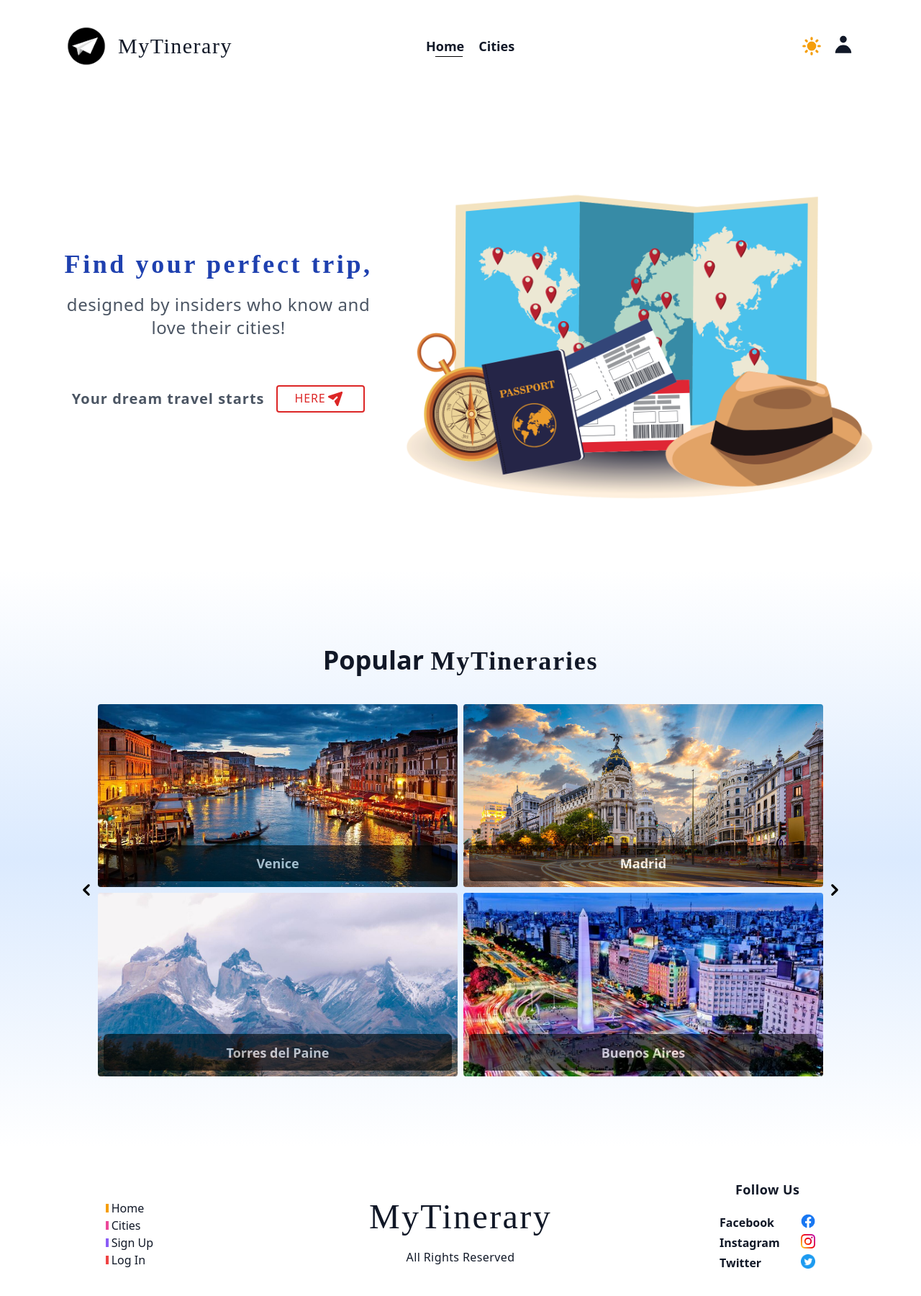
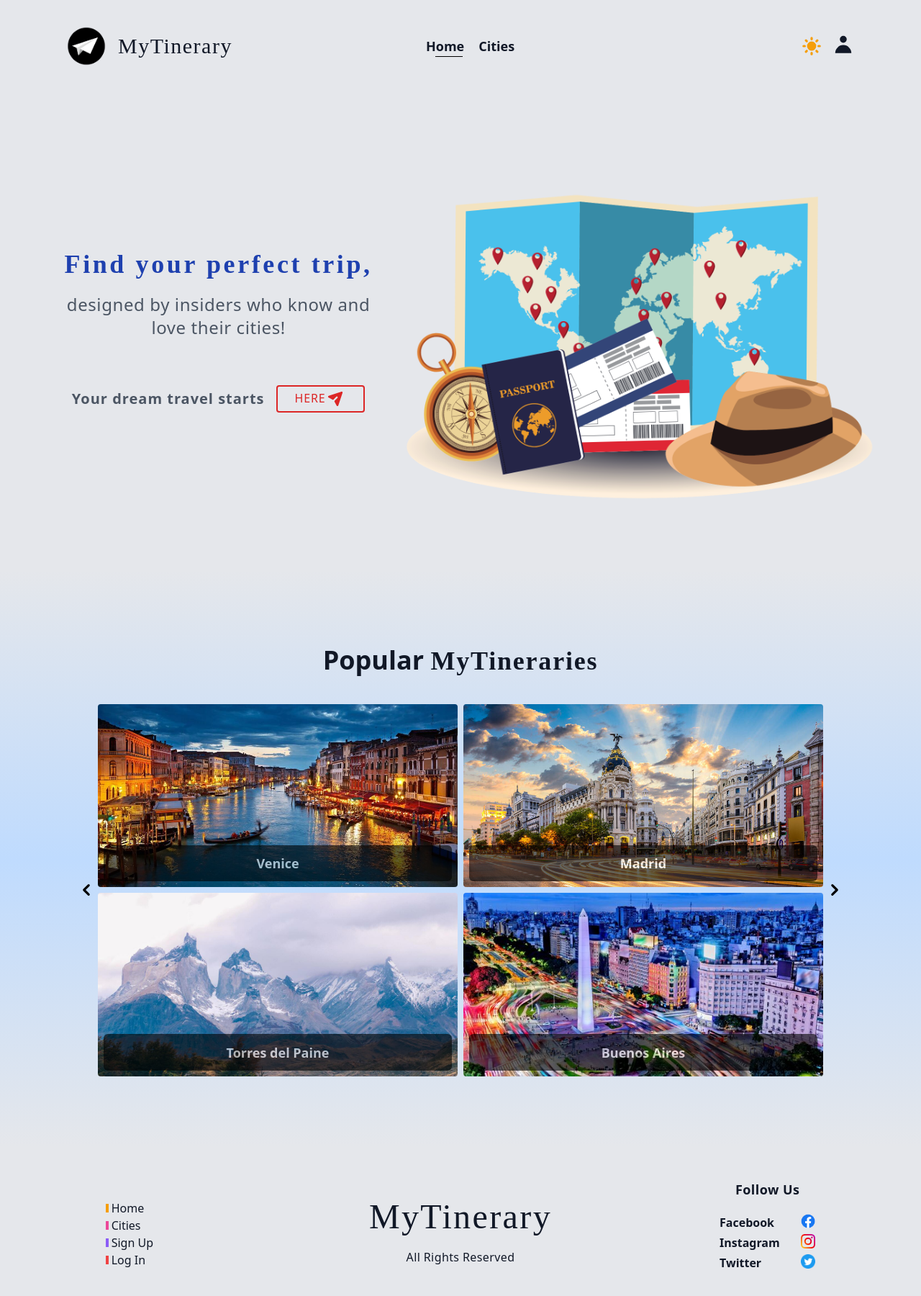
Before and after one commit to jmardones94/mytinerary-mardones, a React (Create React App) app in the folder frontend/: page / in a window 1280 px wide. Shown: the top 1800 px of the page at 72% size. Built offline with nearby package versions, Linux system fonts and the light colour scheme; a web font is replaced by a local one.

Commit message:
changed white background to gray-200

```diff
--- a/frontend/src/components/Carousel.js
+++ b/frontend/src/components/Carousel.js
@@ -14,7 +14,7 @@ const Carousel = ({citiesData}) => {
     }, [index])
 
     return(
-        <div className="transition duration-1000 h-carousel bg-gradient-to-b from-white via-blue-100 to-white dark:from-gray-900 dark:to-black md:h-screen w-100 flex flex-col items-center py-20 justify-center">
+        <div className="transition duration-1000 h-carousel bg-gradient-to-b from-gray-200 via-blue-200 to-gray-200 dark:from-gray-900 dark:to-black md:h-screen w-100 flex flex-col items-center py-20 justify-center">
             <h2 className="text-3xl text-gray-900 dark:text-gray-200 md:text-4xl mb-8 mt-4 font-semibold">Popular <span className="font-silt tracking-wider">MyTineraries</span></h2>
             <div className="h-5/6 w-4/5 flex flex-wrap gap-2 p-2 relative">
                 <span onClick={() => setIndex((((index - 1) % 3) + 3) % 3 )} className="hover:text-gray-700 cursor-pointer dark:text-gray-100 absolute top-1/2 transform transform -translate-y-1/2 -translate-x-8"><svg className="w-8 h-8" fill="currentColor" viewBox="0 0 20 20" xmlns="http://www.w3.org/2000/svg"><path fillRule="evenodd" d="M12.707 5.293a1 1 0 010 1.414L9.414 10l3.293 3.293a1 1 0 01-1.414 1.414l-4-4a1 1 0 010-1.414l4-4a1 1 0 011.414 0z" clipRule="evenodd" /></svg></span>
--- a/frontend/src/components/Footer.js
+++ b/frontend/src/components/Footer.js
@@ -3,7 +3,7 @@ import { Link } from "react-router-dom"
 const Footer = () => {
     const socials = ['Facebook', 'Instagram', 'Twitter']
     return(
-        <footer className="select-none transition duration-1000 w-100 min-h-56 py-5 text-gray-900 dark:text-white bg-white dark:bg-black flex flex-wrap justify-center md:justify-evenly items-center">
+        <footer className="select-none transition duration-1000 w-100 min-h-56 py-5 text-gray-900 dark:text-white bg-gray-200 dark:bg-black flex flex-wrap justify-center md:justify-evenly items-center">
             <ul className="w-1/3 pt-3 md:pt-5 md:w-1/6 md:pl-10 order-1">
                 <li className="font-medium hover:underline cursor-pointer"><Link to="/"><span className="inline-block h-3 w-1 bg-yellow-500 mr-1"></span>Home</Link></li>
                 <li className="font-medium hover:underline cursor-pointer"><Link to="/cities"><span className="inline-block h-3 w-1 bg-pink-500 mr-1"></span>Cities</Link></li>
--- a/frontend/src/components/Header.js
+++ b/frontend/src/components/Header.js
@@ -26,7 +26,7 @@ const Header = () => {
 
 
     return(
-    <nav className="transition duration-1000 w-100 min-h-32 py-5 md:h-28 px-5 md:px-20 flex flex-wrap justify-between md:items-center text-gray-900 bg-white dark:text-white dark:bg-black">
+    <header className="transition duration-1000 w-100 min-h-32 py-5 md:h-28 px-5 md:px-20 flex flex-wrap justify-between md:items-center text-gray-900 bg-gray-200 dark:text-white dark:bg-black">
         <div className="flex w-full md:w-max text-center md:text-start text-lg">
             <Link className="flex gap-1 items-center" to="/">
                 <div className="w-20 h-20"
@@ -39,10 +39,10 @@ const Header = () => {
             </Link>
         </div>
         <div className="w-screen md:w-3/5 flex justify-between mt-3 md:mt-0 z-50">
-            <div className="flex gap-4 items-center md:pl-16 md:gap-5 font-semibold md:text-lg">
+            <nav className="flex gap-4 items-center md:pl-16 md:gap-5 font-semibold md:text-lg">
                 <NavLink className="home hover:text-red-500" exact to="/">Home</NavLink>
                 <NavLink className="cities hover:text-red-500" to="/cities">Cities</NavLink>
-            </div>
+            </nav>
             <div className="md:mr-3 flex items-center gap-3 md:gap-3 relative">
                 <span className="z-10 cursor-pointer w-8 h-8 text-yellow-500 hover:text-yellow-600" onClick={themeClickHandler}>
                     {theme === 'dark'
@@ -55,7 +55,7 @@ const Header = () => {
 
             </div>
         </div>
-    </nav>)
+    </header>)
 }
 
 export default Header
--- a/frontend/src/components/Hero.js
+++ b/frontend/src/components/Hero.js
@@ -2,7 +2,7 @@ import { Link } from "react-router-dom"
 
 const Hero = ({heroImg}) => {
     return(
-        <div className={`dark:bg-gray-900 md:h-4/5s max-w-screen transition duration-1000 flex flex-col md:flex-row gap-2 md:gap-5 justify-end items-center px-5 md:pl-20 md:pr-8`}>
+        <div className={`bg-gray-200 dark:bg-gray-900 md:h-4/5s max-w-screen transition duration-1000 flex flex-col md:flex-row gap-2 md:gap-5 justify-end items-center px-5 md:pl-20 md:pr-8`}>
             <div className="md:h-full w-full md:w-2/5 gap-8 sm:gap-16 flex flex-col justify-center items-center text-center order-1 md:order-first">
 
                 <div className="w-full text-center flex flex-col gap-5">
--- a/frontend/src/components/NavUser.js
+++ b/frontend/src/components/NavUser.js
@@ -3,7 +3,7 @@ import { Link } from 'react-router-dom'
 
 const NavUser = () => {
     return(
-        <div className="relative">
+        <div className="relative text-gray-900 dark:text-white dark:hover:text-blue-600 hover:text-gray-700">
             <Menu>
                 <Menu.Button><svg className="cursor-pointer w-8 h-8" fill="currentColor" viewBox="0 0 20 20" xmlns="http://www.w3.org/2000/svg"><path fillRule="evenodd" d="M10 9a3 3 0 100-6 3 3 0 000 6zm-7 9a7 7 0 1114 0H3z" clipRule="evenodd" /></svg></Menu.Button>
                 <Transition
--- a/frontend/src/pages/Home.js
+++ b/frontend/src/pages/Home.js
@@ -5,7 +5,7 @@ import { useEffect } from 'react'
 const Home = () => {
     useEffect(() => {
         window.scrollTo(0,0)
-    })
+    }, [])
     const img = require('../assets/hero.png')
     const citiesData = [
         [
```
